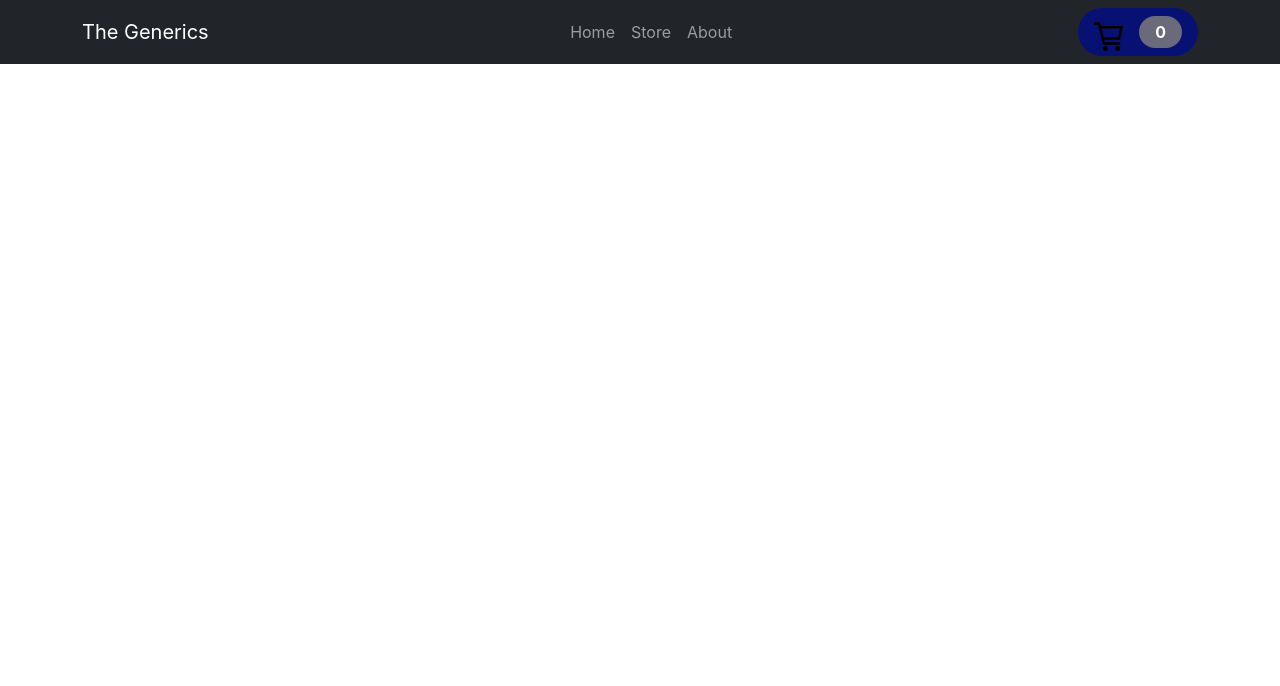
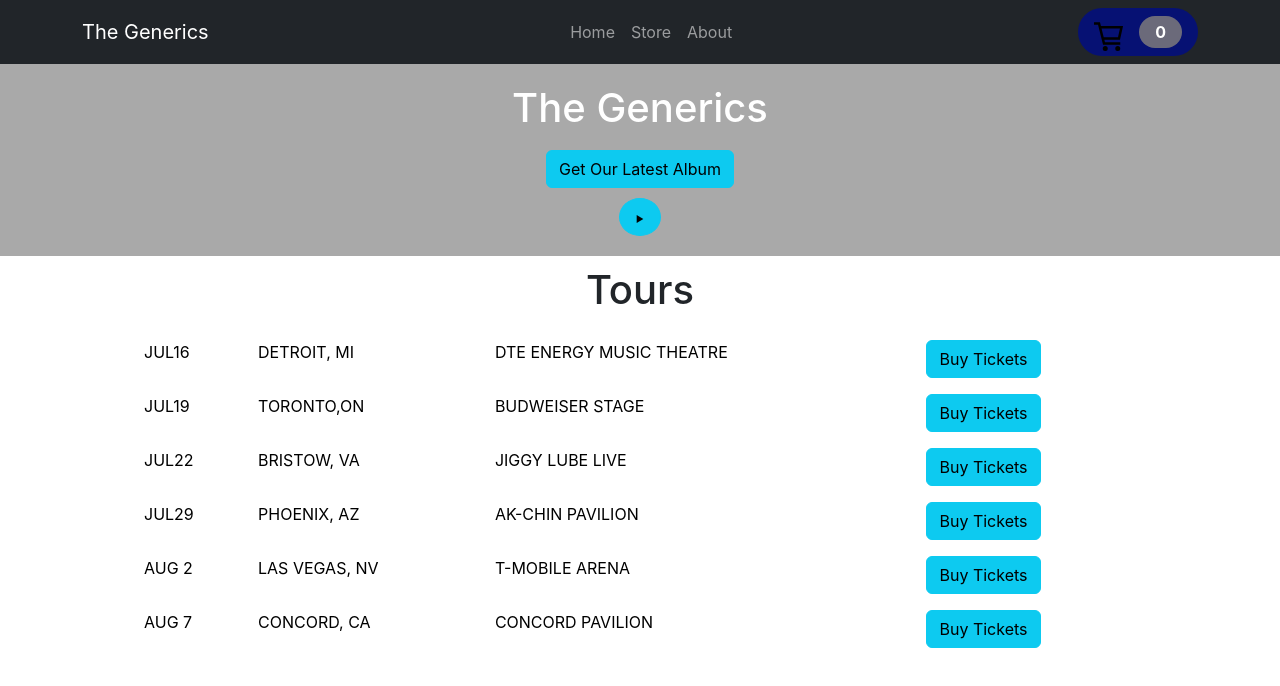
Before and after one commit to Arvindkr123/e-commerce-sharpener-main, a React (Create React App) app: page / in a window 1280 px wide. Shown: the top 686 px of the page. Built offline with nearby package versions, Linux system fonts and the light colour scheme.

Commit message:
added about page

```diff
--- a/src/App.jsx
+++ b/src/App.jsx
@@ -5,6 +5,7 @@ import ProductList from "./products/ProductList";
 import Cart from "./components/cart/Cart";
 import { BrowserRouter, Route, Routes } from "react-router-dom";
 import About from "./pages/About";
+import Home from "./pages/Home";
 
 
 const App = () => {
@@ -20,6 +21,7 @@ const App = () => {
       {cartShown && <Cart hideCartHandler={hideCartHandler} />}
       <Header showCartHandler={showCartHandler} />
       <Routes>
+        <Route path="/" element={<Home />} />
         <Route path="/store" element={<ProductList />} />
         <Route path="/about" element={<About />} />
       </Routes>
--- /dev/null
+++ b/src/pages/Home.jsx
@@ -0,0 +1,93 @@
+import React from "react";
+import { Button, Container, Table } from "react-bootstrap";
+import { BiPlay } from "react-icons/bi";
+
+const Home = () => {
+  return (
+    <div>
+      <div
+        style={{
+          background: "darkgray",
+          display: "flex",
+          flexDirection: "column",
+          justifyContent: "center",
+          alignItems: "center",
+          padding: 10,
+        }}
+      >
+        <h1 style={{ color: "white", padding: 10 }}>The Generics</h1>
+        <Button variant="info">Get Our Latest Album</Button>
+        <Button variant="info" style={{ borderRadius: "50%", margin: 10 }}>
+          <BiPlay />
+        </Button>
+      </div>
+      <div
+        style={{
+          display: "flex",
+          flexDirection: "column",
+          justifyContent: "center",
+          alignItems: "center",
+          padding: 10,
+        }}
+      >
+        <h1>Tours</h1>
+        <Table borderless style={{ width: "80%", padding: 10, margin: 10 }}>
+          <tbody>
+            <tr>
+              <td>JUL16</td>
+              <td>DETROIT, MI</td>
+              <td>DTE ENERGY MUSIC THEATRE</td>
+              <td>
+                <Button variant="info">Buy Tickets</Button>
+              </td>
+            </tr>
+            <tr>
+              <td>JUL19</td>
+              <td>TORONTO,ON</td>
+              <td>BUDWEISER STAGE</td>
+              <td>
+                <Button variant="info">Buy Tickets</Button>
+              </td>
+            </tr>
+            <tr>
+              <td>JUL22</td>
+              <td>BRISTOW, VA</td>
+              <td>JIGGY LUBE LIVE</td>
+              <td>
+                <Button variant="info">Buy Tickets</Button>{" "}
+              </td>
+            </tr>
+            <tr>
+              <td>JUL29</td>
+              <td>PHOENIX, AZ</td>
+              <td>AK-CHIN PAVILION</td>
+              <td>
+                {" "}
+                <Button variant="info">Buy Tickets</Button>{" "}
+              </td>
+            </tr>
+            <tr>
+              <td>AUG 2</td>
+              <td>LAS VEGAS, NV</td>
+              <td>T-MOBILE ARENA</td>
+              <td>
+                {" "}
+                <Button variant="info">Buy Tickets</Button>
+              </td>
+            </tr>
+            <tr>
+              <td>AUG 7</td>
+              <td>CONCORD, CA</td>
+              <td>CONCORD PAVILION</td>
+              <td>
+                <Button variant="info">Buy Tickets</Button>
+              </td>
+            </tr>
+          </tbody>
+        </Table>
+      </div>
+    </div>
+  );
+};
+
+export default Home;
```
